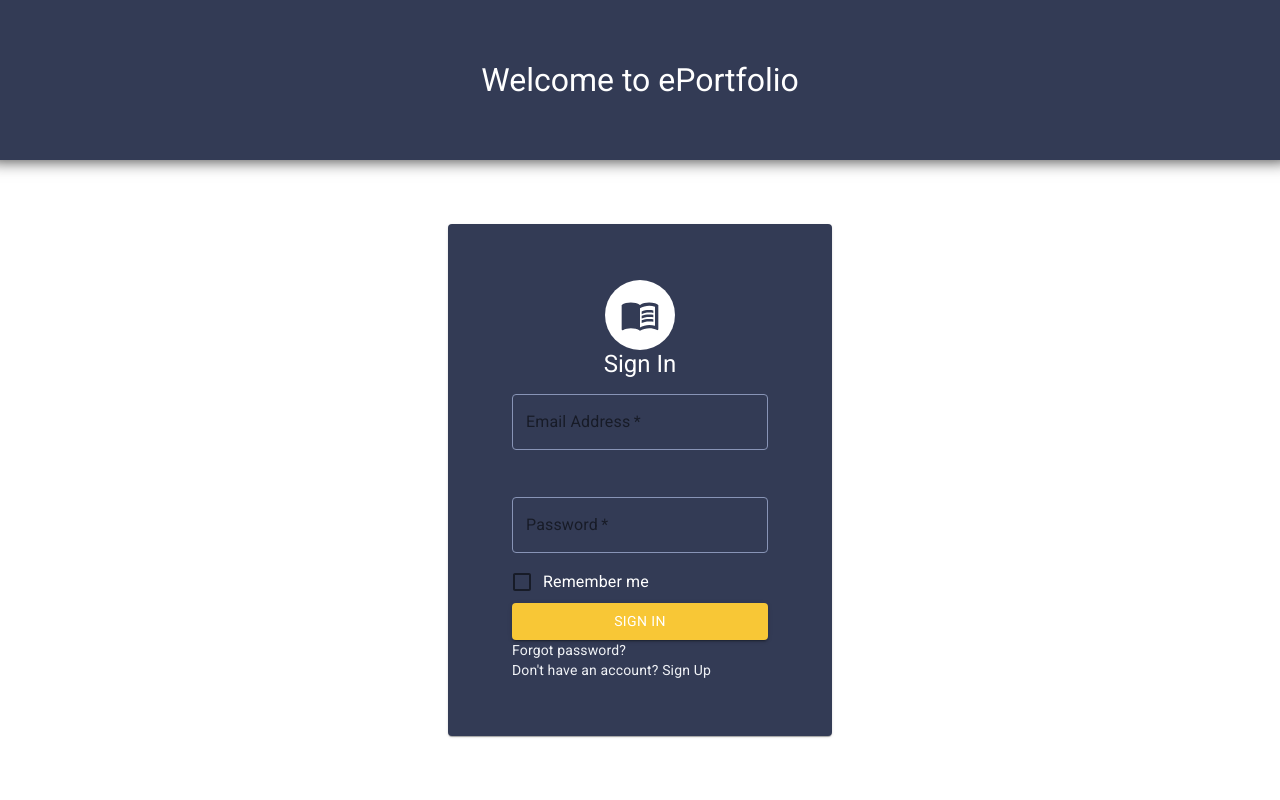
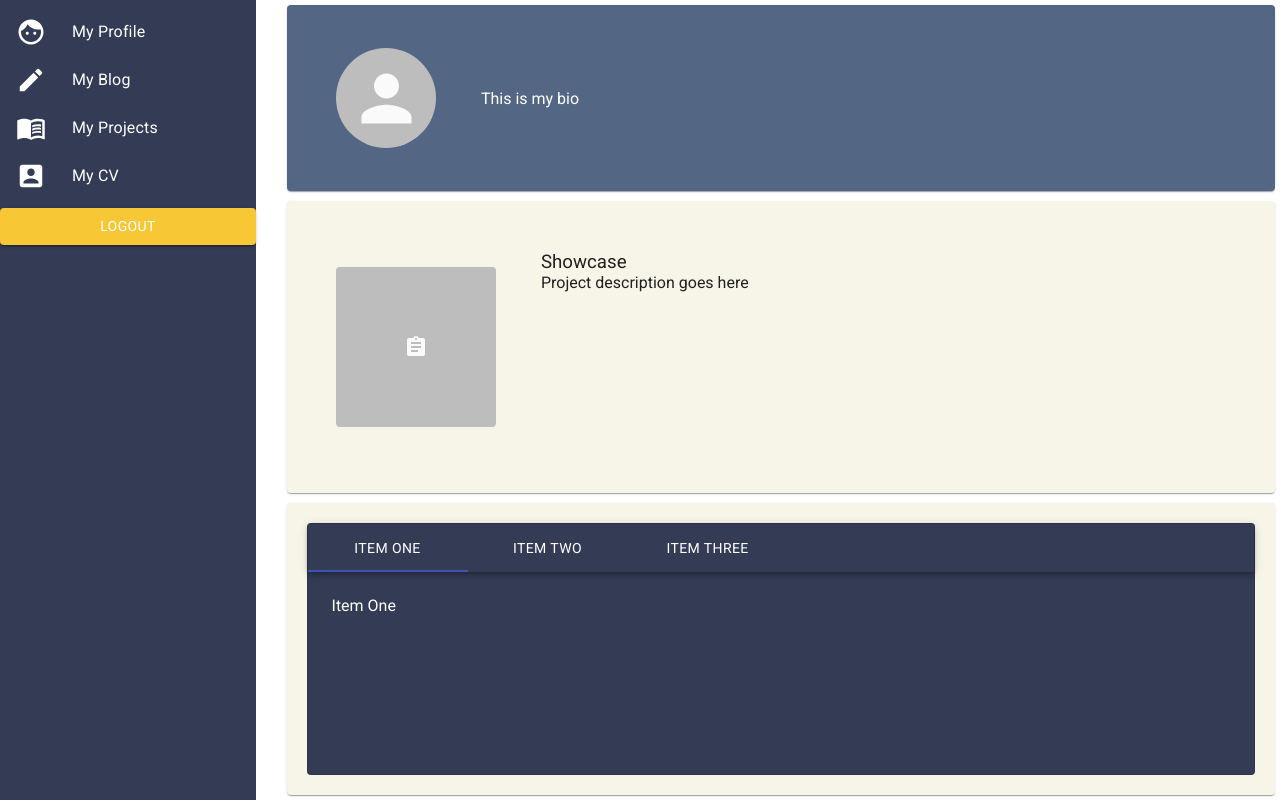
Before and after one commit to neerajhp/Academic-ePortfolio, a React (Create React App) app in the folder client/: page /profile in a window 1280 px wide. Before the commit this address led to /. Built offline with nearby package versions, Linux system fonts and the light colour scheme.

Commit message:
Very basic login function completed

```diff
--- a/client/src/components/App.js
+++ b/client/src/components/App.js
@@ -8,6 +8,7 @@ import ResetPage from '../pages/ResetPage';
 import SignUpPage from '../pages/SignUpPage';
 
 function App() {
+  //Check login tokens
   const existingTokens = JSON.parse(localStorage.getItem('tokens'));
   const [authTokens, setAuthTokens] = useState(existingTokens);
 
@@ -18,7 +19,7 @@ function App() {
 
   return (
     <div>
-      <AuthContext.Provider value={false}>
+      <AuthContext.Provider value={{ authTokens, setAuthTokens: setTokens }}>
         <Router>
           <Switch>
             <Route exact path='/' component={LoginPage} />
--- a/client/src/pages/LoginPage.js
+++ b/client/src/pages/LoginPage.js
@@ -91,7 +91,7 @@ const LoginPage = () => {
   //Authentication
   const [isLoggedIn, setLoggedIn] = useState(false);
   const [isError, setIsError] = useState(false);
-  const [userName, setUserName] = useState('');
+  const [userEmail, setEmail] = useState('');
   const [password, setPassword] = useState('');
   const { setAuthTokens } = useAuth();
 
@@ -100,7 +100,7 @@ const LoginPage = () => {
 
     // Submit login information
     API.userLogin({
-      email: userName,
+      email: userEmail,
       password: password,
     })
       .then((result) => {
@@ -140,12 +140,12 @@ const LoginPage = () => {
               margin='normal'
               required
               fullWidth
-              id='email'
+              id='userEmail'
               label='Email Address'
-              name='email'
+              name='userEmail'
               autoComplete='email'
               onChange={(e) => {
-                setUserName(e.target.value);
+                setEmail(e.target.value);
               }}
               error={isError}
               helperText={isError ? 'Please enter a valid email' : ' '}
--- a/client/src/pages/ProfilePage.js
+++ b/client/src/pages/ProfilePage.js
@@ -1,4 +1,5 @@
 import React from 'react';
+import { useAuth } from '../context/auth';
 import { makeStyles } from '@material-ui/core/styles';
 import {
   Paper,
@@ -7,6 +8,7 @@ import {
   ListItem,
   ListItemIcon,
   ListItemText,
+  Button,
 } from '@material-ui/core';
 import AssignmentIcon from '@material-ui/icons/Assignment';
 import MenuBookIcon from '@material-ui/icons/MenuBook';
@@ -15,7 +17,7 @@ import CreateIcon from '@material-ui/icons/Create';
 import AccountBoxIcon from '@material-ui/icons/AccountBox';
 import FileExplorer from '../components/FileExplorer';
 
-// Styling
+/* ================ Styling ================ */
 const useStyles = makeStyles(() => ({
   //Page container
   root: {
@@ -96,11 +98,23 @@ const useStyles = makeStyles(() => ({
     justifyContent: 'space-evenly',
     padding: '2%',
   },
+  submit: {
+    backgroundColor: '#F8C736',
+  },
 }));
+
+/* ================ Component ================ */
 
 const ProfilePage = () => {
   // Styling
   const styles = useStyles();
+
+  //Tokens
+  const { setAuthTokens } = useAuth();
+
+  function logOut() {
+    setAuthTokens();
+  }
 
   return (
     <div className={styles.root}>
@@ -131,6 +145,16 @@ const ProfilePage = () => {
             <ListItemText primary='My CV'></ListItemText>
           </ListItem>
         </List>
+        <Button
+          type='submit'
+          fullWidth
+          variant='contained'
+          color='primary'
+          className={styles.submit}
+          onClick={logOut}
+        >
+          Logout
+        </Button>
       </div>
       <div className={styles.profileContainer}>
         <Paper className={styles.characterCard}>
```
Also changed, not shown: 2 other files (tests, documents, lock files or other folders).
